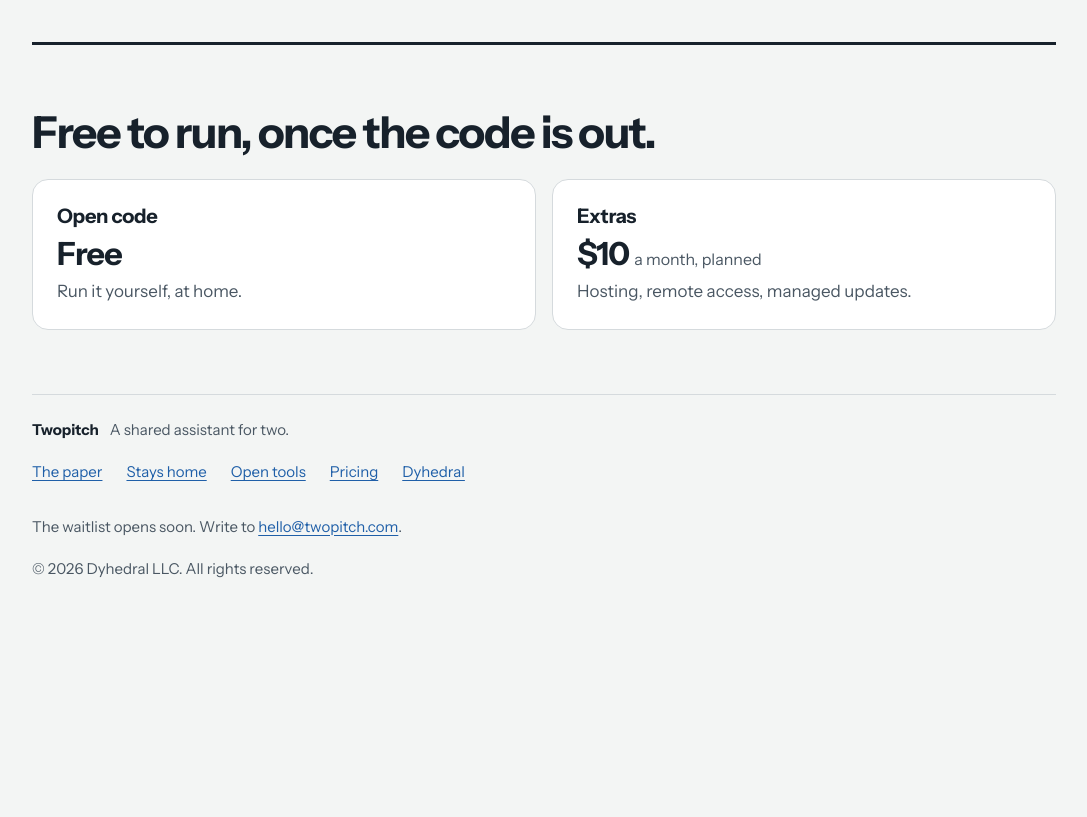
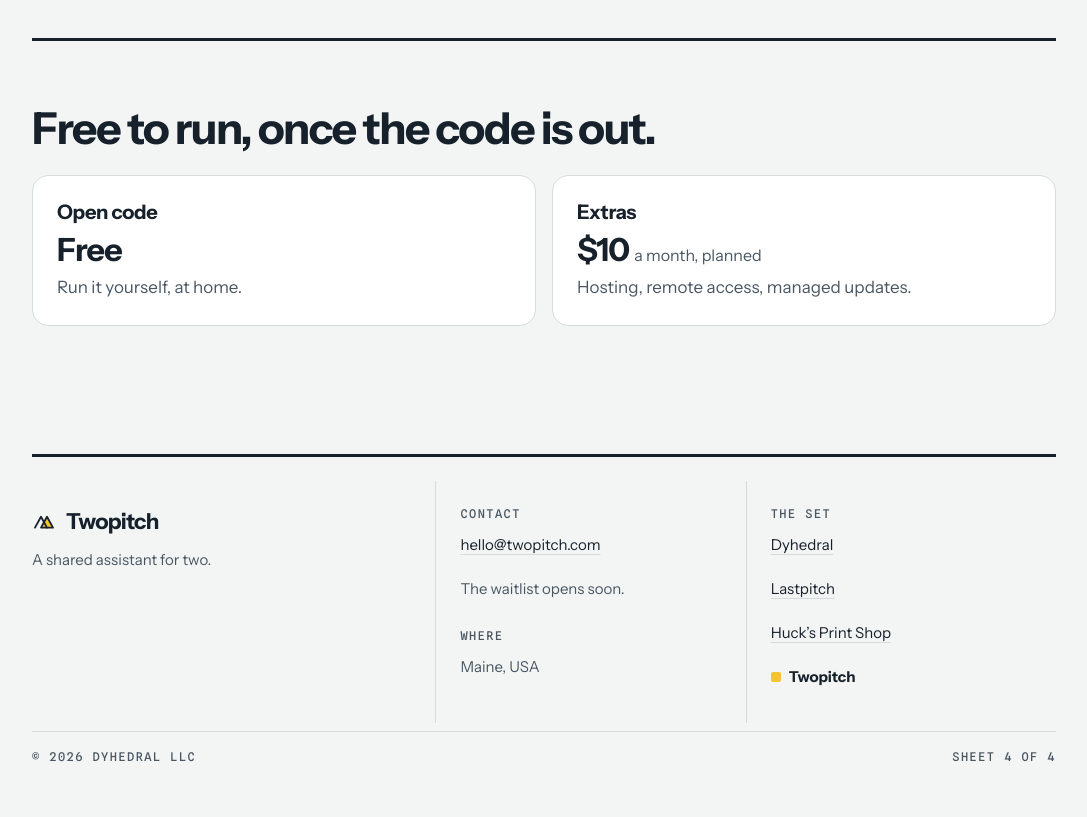
Before and after one commit to dyhedral/twopitch.com, a plain HTML site: page index.html in a window 1280 px wide. Shown: the part 1254-2071 px from the top of the page, without its empty margins (96-1183 px from the left). Before the commit the page ends 1875 px from the top, so only its background shows below. Drawn offline with Linux system fonts and the light colour scheme.

Commit message:
One header and footer across the Dyhedral sites
Same header (mark, name, status tag, Contact) and the same title-block footer
(name and line, contact and where, the four sites with this one marked, sheet number)
on dyhedral.com, lastpitch.ai and twopitch.com. Each site keeps its own colours.

Co-Authored-By: Claude Opus 5.5 <noreply@anthropic.com>

```diff
--- a/index.html
+++ b/index.html
@@ -75,16 +75,45 @@
     .plans { grid-template-columns: 1fr 1fr; }
     section.band { padding: var(--s7) 0; }
   }
+
+  /* Family header and footer: the same on dyhedral.com, lastpitch.ai and twopitch.com; colours come from each site's tokens. */
+  .fam-head { display: flex; align-items: center; justify-content: space-between; gap: 16px; min-height: 72px; border-bottom: 1px solid var(--rule); }
+  .fam-brand { display: inline-flex; align-items: center; gap: 10px; min-height: 44px; color: var(--text); text-decoration: none; font-weight: 700; font-size: 20px; letter-spacing: -0.03em; }
+  .fam-brand svg { width: 26px; height: 26px; flex: none; }
+  .fam-right { display: flex; align-items: center; gap: 20px; }
+  .fam-lab { font-family: var(--font-mono); font-size: 12px; font-weight: 500; letter-spacing: 0.12em; text-transform: uppercase; color: var(--text-2); }
+  .fam-tag { display: inline-flex; align-items: center; gap: 8px; border: 1px solid var(--rule); border-radius: 4px; padding: 6px 8px; white-space: nowrap; }
+  .fam-tag i { width: 8px; height: 8px; border-radius: 2px; background: var(--signal); }
+  a.fam-lab { display: inline-flex; align-items: center; min-height: 44px; color: var(--text); text-decoration: none; }
+  a.fam-lab:hover { text-decoration: underline; text-underline-offset: 4px; }
+  .fam-foot { margin-top: 64px; border-top: 3px solid var(--rule-strong); color: var(--text); }
+  .fam-grid { display: grid; grid-template-columns: minmax(0, 1.3fr) minmax(0, 1fr) minmax(0, 1fr); }
+  .fam-cell { padding: 24px 24px 24px 0; }
+  .fam-cell + .fam-cell { padding-left: 24px; border-left: 1px solid var(--rule); }
+  .fam-name { display: flex; align-items: center; gap: 10px; font-weight: 700; font-size: 22px; letter-spacing: -0.03em; }
+  .fam-name svg { width: 24px; height: 24px; flex: none; }
+  .fam-desc { margin: 12px 0 0; max-width: 34ch; font-size: 15px; line-height: 1.45; color: var(--text-2); }
+  .fam-cell .fam-lab { display: block; margin-top: 16px; } .fam-cell .fam-lab:first-child { margin-top: 0; }
+  .fam-cell p { margin: 0; padding: 12px 0; font-size: 15px; line-height: 20px; color: var(--text-2); }
+  .fam-cell ul { list-style: none; margin: 0; padding: 0; }
+  .fam-cell a { display: inline-block; padding: 12px 0; font-size: 15px; line-height: 20px; color: var(--text); text-decoration: underline; text-decoration-color: var(--rule); text-underline-offset: 4px; }
+  .fam-cell a:hover { text-decoration-color: var(--text); }
+  .fam-cell [aria-current="page"] { display: inline-flex; align-items: center; gap: 8px; padding: 12px 0; font-size: 15px; line-height: 20px; font-weight: 700; }
+  .fam-cell [aria-current="page"]::before { content: ""; width: 10px; height: 10px; border-radius: 2px; background: var(--signal); }
+  .fam-base { display: flex; flex-wrap: wrap; justify-content: space-between; gap: 8px 24px; padding: 16px 0 48px; border-top: 1px solid var(--rule); }
+  @media (max-width: 820px) {
+    .fam-grid { grid-template-columns: minmax(0, 1fr); }
+    .fam-cell, .fam-cell + .fam-cell { padding: 24px 0; border-left: 0; }
+    .fam-cell + .fam-cell { border-top: 1px solid var(--rule); }
+    .fam-head .fam-tag { display: none; }
+  }
 </style>
 </head>
 <body>
 <div class="wrap">
-  <header class="top">
-    <a class="brand" href="/" aria-label="Twopitch, home">
-      <svg viewBox="0 0 40 32" aria-hidden="true"><path d="M15 27 L25 9 L35 27 Z" fill="#f4c531" class="ink" stroke-width="3" stroke-linejoin="round"/><path d="M5 27 L15 9 L25 27" fill="none" class="ink" stroke-width="3" stroke-linejoin="round" stroke-linecap="round"/></svg>
-      Twopitch
-    </a>
-    <span class="tag">In development</span>
+  <header class="fam-head">
+    <a class="fam-brand" href="/" aria-label="Twopitch, home"><svg viewBox="0 0 40 32" aria-hidden="true"><path d="M15 27 L25 9 L35 27 Z" fill="var(--signal)" stroke="currentColor" stroke-width="3" stroke-linejoin="round"/><path d="M5 27 L15 9 L25 27" fill="none" stroke="currentColor" stroke-width="3" stroke-linejoin="round" stroke-linecap="round"/></svg>Twopitch</a>
+    <div class="fam-right"><span class="fam-lab fam-tag"><i aria-hidden="true"></i>In development</span><a class="fam-lab" href="mailto:hello@twopitch.com">Contact &rarr;</a></div>
   </header>
 
   <main>
@@ -123,17 +152,30 @@
     </section>
   </main>
 
-  <footer>
-    <p class="f-brand"><strong>Twopitch</strong> A shared assistant for two.</p>
-    <nav aria-label="Footer">
-      <a href="#paper">The paper</a>
-      <a href="#h-home">Stays home</a>
-      <a href="#h-open">Open tools</a>
-      <a href="#h-price">Pricing</a>
-      <a href="https://dyhedral.com">Dyhedral</a>
-    </nav>
-    <p>The waitlist opens soon. Write to <a href="mailto:hello@twopitch.com">hello@twopitch.com</a>.</p>
-    <p>&copy; 2026 Dyhedral LLC. All rights reserved.</p>
+  <footer class="fam-foot">
+    <div class="fam-grid">
+      <div class="fam-cell">
+        <div class="fam-name"><svg viewBox="0 0 40 32" aria-hidden="true"><path d="M15 27 L25 9 L35 27 Z" fill="var(--signal)" stroke="currentColor" stroke-width="3" stroke-linejoin="round"/><path d="M5 27 L15 9 L25 27" fill="none" stroke="currentColor" stroke-width="3" stroke-linejoin="round" stroke-linecap="round"/></svg>Twopitch</div>
+        <p class="fam-desc">A shared assistant for two.</p>
+      </div>
+      <div class="fam-cell">
+        <span class="fam-lab">Contact</span>
+        <a href="mailto:hello@twopitch.com">hello@twopitch.com</a>
+        <p>The waitlist opens soon.</p>
+        <span class="fam-lab">Where</span>
+        <p>Maine, USA</p>
+      </div>
+      <div class="fam-cell">
+        <span class="fam-lab">The set</span>
+        <nav aria-label="Dyhedral sites"><ul>
+          <li><a href="https://dyhedral.com">Dyhedral</a></li>
+          <li><a href="https://lastpitch.ai">Lastpitch</a></li>
+          <li><a href="https://hucksprintshop.com">Huck&rsquo;s Print Shop</a></li>
+          <li><span aria-current="page">Twopitch</span></li>
+        </ul></nav>
+      </div>
+    </div>
+    <div class="fam-base fam-lab"><span>&copy; 2026 Dyhedral LLC</span><span>Sheet 4 of 4</span></div>
   </footer>
 </div>
 </body>
```
